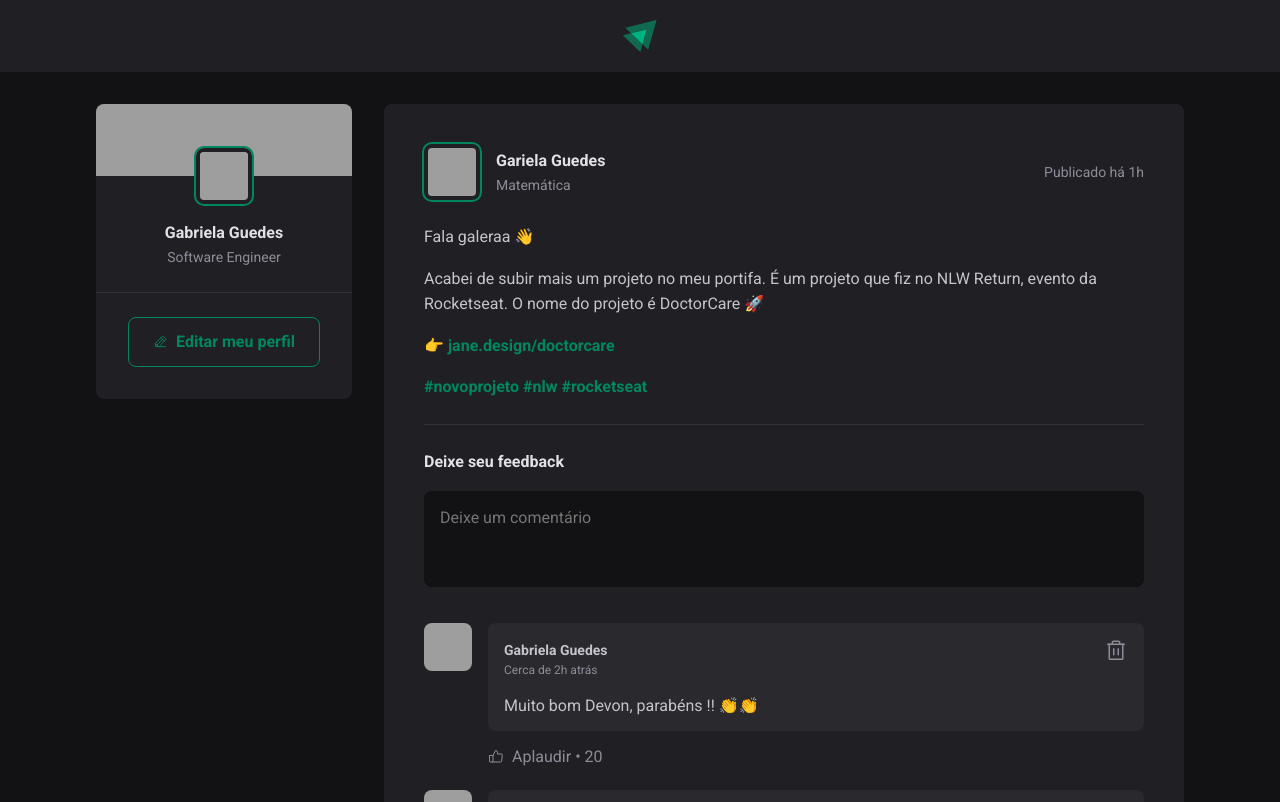
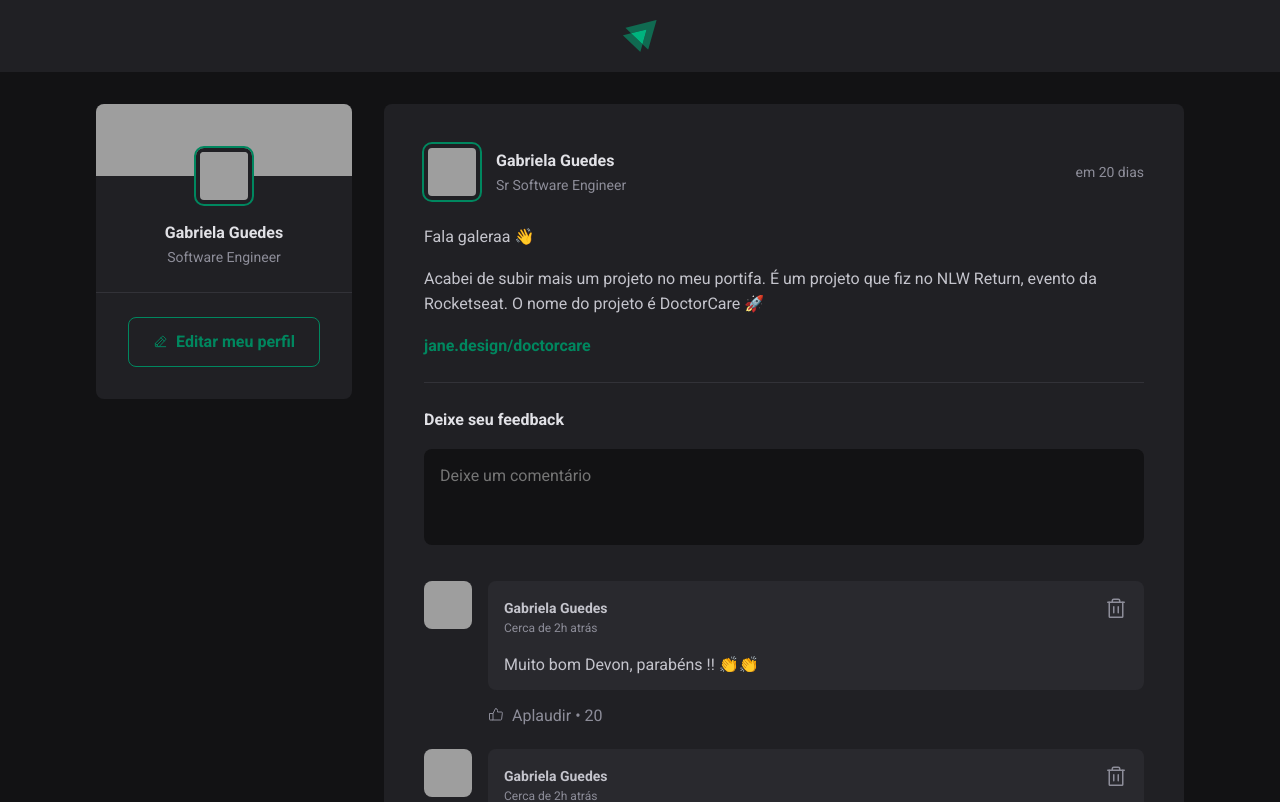
Before and after one commit to gabiguedes/projetos-react, a React (Vite) app: page / in a window 1280 px wide. Shown: the top 802 px of the page. Built offline with nearby package versions, Linux system fonts and the light colour scheme; grey boxes are pictures that could not be loaded.

Commit message:
trabalhando com datas

```diff
--- a/package.json
+++ b/package.json
@@ -9,6 +9,7 @@
     "preview": "vite preview"
   },
   "dependencies": {
+    "date-fns": "^2.30.0",
     "phosphor-react": "^1.4.1",
     "react": "^18.2.0",
     "react-dom": "^18.2.0"
--- a/src/components/Post.jsx
+++ b/src/components/Post.jsx
@@ -1,35 +1,45 @@
+import { format, formatDistanceToNow } from 'date-fns';
+import ptBR from 'date-fns/locale/pt-BR';
+
 import { Avatar } from './Avatar';
 import { Comment } from './Comment';
 import styles from './Post.module.css';
 
 export function Post(props) {
-    console.log(props)
+    const publishedDataFormatted = format(props.publishedAt, "d 'de' LLLL 'às' HH:mm'h'", {
+        locale: ptBR
+    })
+
+    const publishedDateRelativeNow = formatDistanceToNow(props.publishedAt, {
+        locale: ptBR,
+        addSuffix: true
+    })
 
     return (
         <article className={styles.post}>
             <header>
                 <div className={styles.author}>
-                    <Avatar src="https://github.com/gabiguedes.png" alt="" />
+                    <Avatar src={props.author.avatarUrl} alt="" />
                     <div className={styles.authorInfo}>
-                        <strong>Gariela Guedes</strong>
-                        <span>Matemática</span>
+                        <strong>{props.author.name}</strong>
+                        <span>{props.author.role}</span>
                     </div>
                 </div>
 
-                <time title="11 de Abril às 22:03h" dataTime="2023-05-11 22:00">Publicado há 1h</time>
+                <time title={publishedDataFormatted} dataTime={props.publishedAt.toISOString()}>
+                    {publishedDateRelativeNow}
+                </time>
+
             </header>
 
             <div className={styles.content}>
-                <p>
-                    <p>Fala galeraa 👋</p>
-                    <p>Acabei de subir mais um projeto no meu portifa. É um projeto que fiz no NLW Return, evento da Rocketseat. O nome do projeto é DoctorCare 🚀</p>
-                    <p><a href=""> 👉 jane.design/doctorcare</a></p>
-                    <p>
-                        <a href="">#novoprojeto </a>
-                        <a href="">#nlw </a>
-                        <a href="">#rocketseat</a>
-                    </p>
-                </p>
+              {props.content.map(line => {
+                if (line.type === 'paragraph') {
+                    return <p>{line.content}</p>
+                }else if (line.type === 'link') {
+                    return <p><a href="#">{line.content}</a></p>
+                }
+              })}
             </div>
 
             <form className={styles.commentForm}>
```
Also changed, not shown: 1 other file (tests, documents, lock files or other folders).
